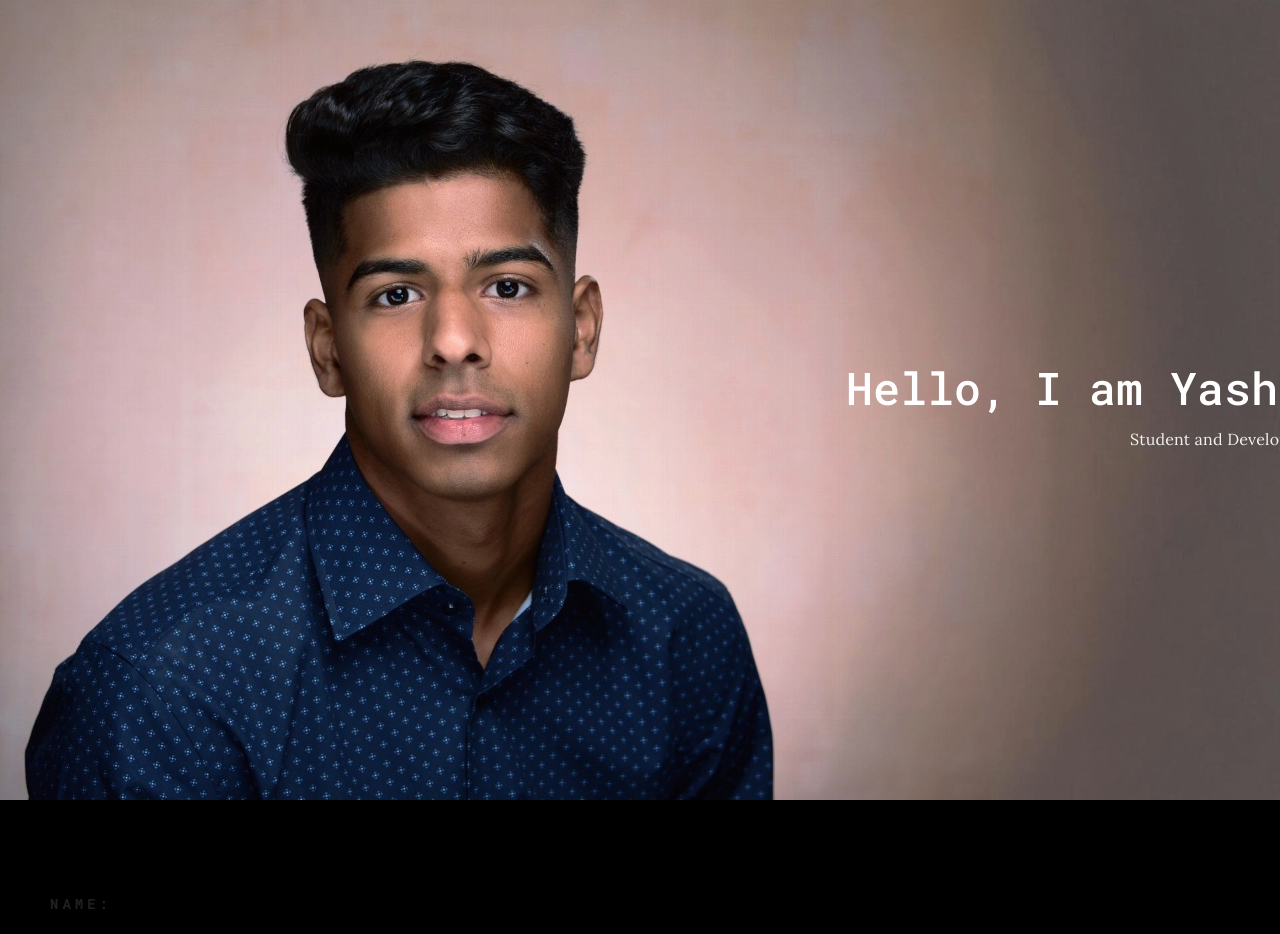
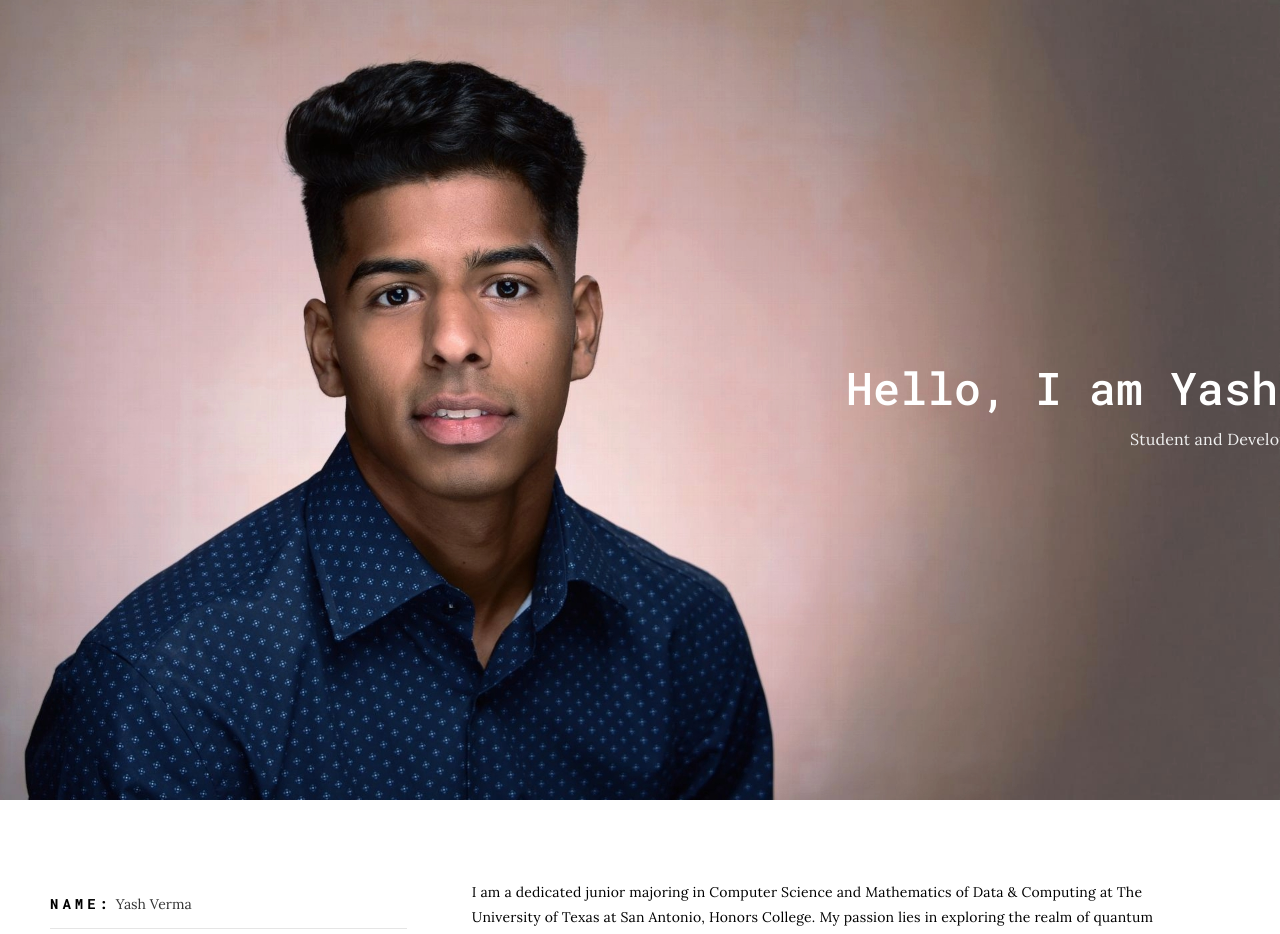
Before and after one commit to yash-yv-verma/Personal-Website, a Next.js app: page / in a window 1280 px wide. Shown: the top 934 px of the page. Built offline with nearby package versions, Linux system fonts and the light colour scheme.

Commit message:
fixvasd
fix: color scheme advanced for home page

```diff
--- a/public/css/tooplate-style.css
+++ b/public/css/tooplate-style.css
@@ -610,9 +610,10 @@ a.btn-custom{
 -----------------------------------------*/
 
 footer {
-  background: #2b2b2b;
+  background: #000000 !important;
   text-align: center;
   padding: 120px 0;
+  border-top: 1px solid #333333;
 }
 
 footer p {
@@ -638,9 +639,9 @@ footer p {
 }
 
 .social-icon li a {
-  background: #ffffff;
+  background: #4a4a4a;
   border-radius: 100%;
-  color: #454545;
+  color: #ffffff;
   cursor: pointer;
   font-size: 20px;
   text-decoration: none;
@@ -653,11 +654,12 @@ footer p {
   position: relative;
   top: 0;
   margin: 0px 6px 10px 6px;
+  border: 2px solid #4a4a4a;
 }
 
 .social-icon li a:hover {
-  background: #000000;
-  color: #ffffff;
+  background: #ffffff;
+  color: #4a4a4a;
   transform: scale(1.1);
   top: -5px;
 }
--- a/src/components/layout/GlobalStyles.js
+++ b/src/components/layout/GlobalStyles.js
@@ -50,14 +50,14 @@ export default function GlobalStyles() {
       }
 
       a {
-        color: #757557;
+        color: #ffffff;
         -webkit-transition: 0.5s;
         transition: 0.5s;
         text-decoration: none !important;
       }
 
       a:hover, a:active, a:focus {
-        color: #000000;
+        color: #cccccc;
         outline: none;
       }
 
@@ -80,14 +80,14 @@ export default function GlobalStyles() {
       }
 
       h2 {
-        color: #2b2b2b;
+        color: #ffffff;
         font-size: 35px;
         line-height: 52px;
         margin-top: 0px;
       }
 
       h3 {
-        color: #282828;
+        color: #ffffff;
         font-size: 16px;
         line-height: 32px;
         letter-spacing: 6px;
@@ -95,7 +95,7 @@ export default function GlobalStyles() {
       }
 
       h4 {
-        color: #353535;
+        color: #ffffff;
         font-size: 20px;
       }
 
@@ -104,7 +104,7 @@ export default function GlobalStyles() {
       }
 
       p {
-        color: #696969;
+        color: #ffffff;
         font-size: 16px;
         font-weight: normal;
         line-height: 25px;
@@ -183,12 +183,30 @@ export default function GlobalStyles() {
         margin-right: 0 !important;
       }
 
-      #about, #research, #extracurricular {
-        background: #f0f6ff;
+      /* Clean Black & White Alternating Theme */
+      #service, #work, #projects, #contact {
+        background: #ffffff;
+        border-bottom: 1px solid #e5e5e5;
       }
 
-      #contact {
-        background: #ffffff;
+      #about, #research, #extracurricular {
+        background: linear-gradient(90deg, #000000 0%, #000000 70%, #1e3a8a 100%);
+        border-bottom: 1px solid #333333;
+      }
+
+      /* Text colors for white sections */
+      #service h2, #service h3, #service h4, #service p,
+      #work h2, #work h3, #work h4, #work p,
+      #projects h2, #projects h3, #projects h4, #projects p,
+      #contact h2, #contact h3, #contact h4, #contact p {
+        color: #000000;
+      }
+
+      /* Text colors for black sections */
+      #about h2, #about h3, #about h4, #about p,
+      #research h2, #research h3, #research h4, #research p,
+      #extracurricular h2, #extracurricular h3, #extracurricular p {
+        color: #e5e5e5;
       }
 
 
@@ -334,12 +352,12 @@ export default function GlobalStyles() {
 
       .info-list > li > strong {
         letter-spacing: 4px;
-        color: #202020;
+        color: #ffffff;
         text-transform: uppercase;
       }
 
       .info-list > li > span {
-        color: rgba(0,0,0,.6);
+        color: #a1a1aa;
       }
 
       /*---------------------------------------
@@ -372,7 +390,7 @@ export default function GlobalStyles() {
         padding-left: 40px;
         margin-bottom: 40px;
         font-size: 14px;
-        color: rgba(0,0,0,.6);
+        color: #ffffff;
         line-height: 1.8em;
       }
 
@@ -416,17 +434,13 @@ export default function GlobalStyles() {
       .timeline > li > .timeline-content > em {
         margin-bottom: 10px;
         display: block;
-        color: rgba(0,0,0,.8);
-      }
-
-      .timeline > li > .timeline-content > em > span {
-        margin-right: 10px;
+        color: #ffffff;
       }
 
       .timeline > li > .timeline-content > p {
         margin: 0;
         line-height: 1.6em;
-        color: rgba(0,0,0,.6);
+        color: #a1a1aa;
       }
 
       /*---------------------------------------
@@ -614,13 +628,117 @@ export default function GlobalStyles() {
       -----------------------------------------*/
 
       footer {
-        background: #2b2b2b;
+        background: #000000 !important;
         text-align: center;
         padding: 120px 0;
+        border-top: 1px solid #333333;
       }
 
       footer p {
         padding-bottom: 16px;
+        color: #ffffff;
+      }
+
+      footer h1, footer h2, footer h3, footer h4, footer h5, footer h6 {
+        color: #ffffff;
+      }
+
+      /*---------------------------------------
+        Bullet Point Styling - Uniform across all sections
+      -----------------------------------------*/
+
+      ul li, ol li {
+        color: #666666 !important;
+      }
+
+      /* Ensure bullets are visible on all backgrounds - consistent light color */
+      /* Bullet colors for white sections */
+      #service ul li, #service ol li,
+      #work ul li, #work ol li,
+      #projects ul li, #projects ol li,
+      #contact ul li, #contact ol li {
+        color: #333333 !important;
+      }
+
+      /* Bullet colors for black sections */
+      #about ul li, #about ol li,
+      #research ul li, #research ol li,
+      #extracurricular ul li, #extracurricular ol li {
+        color: #cccccc !important;
+      }
+
+      /* Job titles in work section should be black */
+      #work h4, #work .timeline > li > .timeline-content > h4 {
+        color: #000000 !important;
+      }
+
+      /* Experience section text should be black */
+      #work .timeline > li > .timeline-content > em,
+      #work .timeline > li > .timeline-content > p {
+        color: #000000 !important;
+      }
+
+      /* Info list colors for white sections */
+      #service .info-list > li > strong,
+      #work .info-list > li > strong,
+      #projects .info-list > li > strong,
+      #contact .info-list > li > strong {
+        color: #000000;
+      }
+
+      #service .info-list > li > span,
+      #work .info-list > li > span,
+      #projects .info-list > li > span,
+      #contact .info-list > li > span {
+        color: #333333;
+      }
+
+      /* Info list colors for black sections */
+      #about .info-list > li > strong,
+      #research .info-list > li > strong,
+      #extracurricular .info-list > li > strong {
+        color: #e5e5e5;
+      }
+
+      #about .info-list > li > span,
+      #research .info-list > li > span,
+      #extracurricular .info-list > li > span {
+        color: #cccccc;
+      }
+
+      /* Timeline colors for white sections */
+      #work .timeline > li,
+      #projects .timeline > li {
+        color: #000000;
+      }
+
+      #work .timeline > li > .timeline-content > em,
+      #projects .timeline > li > .timeline-content > em {
+        color: #000000;
+      }
+
+      #work .timeline > li > .timeline-content > p,
+      #projects .timeline > li > .timeline-content > p {
+        color: #333333;
+      }
+
+      /* Timeline colors for black sections */
+      #about .timeline > li,
+      #research .timeline > li,
+      #extracurricular .timeline > li {
+        color: #e5e5e5;
+      }
+
+      #about .timeline > li > .timeline-content > em,
+      #research .timeline > li > .timeline-content > em,
+      #extracurricular .timeline > li > .timeline-content > em {
+        color: #e5e5e5;
+      }
+
+      #about .timeline > li > .timeline-content > p,
+      #research .timeline > li > .timeline-content > p,
+      #extracurricular .timeline > li > .timeline-content > p {
+        color: #cccccc;
       }
 
       /*---------------------------------------
@@ -640,9 +758,9 @@ export default function GlobalStyles() {
       }
 
       .social-icon li a {
-        background: #ffffff;
+        background: #000000;
         border-radius: 100%;
-        color: #454545;
+        color: #ffffff;
         cursor: pointer;
         font-size: 20px;
         text-decoration: none;
@@ -655,11 +773,12 @@ export default function GlobalStyles() {
         position: relative;
         top: 0;
         margin: 0px 6px 10px 6px;
+        border: 2px solid #ffffff;
       }
 
       .social-icon li a:hover {
-        background: #000000;
-        color: #ffffff;
+        background: #ffffff;
+        color: #000000;
         transform: scale(1.1);
         top: -5px;
       }
@@ -803,6 +922,120 @@ export default function GlobalStyles() {
           padding-top: 0;
         }
       }
+
+      /* Project cards - make them black with gradient */
+      .service-thumb {
+        background: linear-gradient(135deg, #000000 0%, #000000 40%, #1a1a2e 70%, #1e3a8a 100%) !important;
+        border: 1px solid #1e3a8a !important; /* Blue border */
+      }
+
+      .service-thumb h3,
+      .service-thumb h4,
+      .service-thumb p,
+      .service-thumb .fa {
+        color: #e5e5e5 !important;
+      }
+
+      .service-thumb:hover {
+        background: #ffffff !important;
+        border: 2px solid #1e3a8a !important;
+      }
+
+      .service-thumb:hover h3,
+      .service-thumb:hover h4,
+      .service-thumb:hover p {
+        color: #000000 !important;
+      }
+
+      .service-thumb:hover .fa {
+        color: #1e3a8a !important;
+      }
+
+      /* Skill tags - make them purple instead of gray */
+      .skill {
+        background: #1a1625 !important;
+        color: #ffffff !important;
+        border-color: #ffffff !important;
+      }
+
+      .skill:hover {
+        background: #000000 !important;
+        color: #ffffff !important;
+        border-color: #000000 !important;
+      }
+
+      .service-thumb:hover .skill {
+        background: #1e3a8a !important; /* Blue background when card hovered */
+        color: #ffffff !important;
+        border-color: #1e3a8a !important;
+      }
+
+      .service-thumb:hover .skill:hover {
+        background: #ffffff !important;
+        color: #000000 !important;
+        border-color: #1e3a8a !important; /* Blue border on combined hover */
+      }
+
+      /* Button styles to match home page theme */
+      .btn-custom {
+        background: linear-gradient(135deg, #000000 0%, #1a1a2e 50%, #1e3a8a 100%) !important;
+        color: #e5e5e5 !important;
+        border: 1px solid #1e3a8a !important;
+        border-radius: 2px !important;
+        padding: 20px 40px !important;
+        text-decoration: none !important;
+        font-weight: 600 !important;
+        letter-spacing: 2px !important;
+        text-transform: uppercase !important;
+        transition: all 0.3s ease !important;
+        display: inline-block !important;
+        position: relative !important;
+        overflow: hidden !important;
+      }
+
+      .btn-custom:hover {
+        background: linear-gradient(135deg, #1e3a8a 0%, #1a1a2e 50%, #000000 100%) !important;
+        color: #ffffff !important;
+        transform: translateY(-2px) !important;
+        box-shadow: 0 8px 25px rgba(30, 58, 138, 0.3) !important;
+      }
+
+      .btn-custom:before {
+        content: '' !important;
+        position: absolute !important;
+        top: 0 !important;
+        left: -100% !important;
+        width: 100% !important;
+        height: 100% !important;
+        background: linear-gradient(90deg, transparent, rgba(255, 255, 255, 0.1), transparent) !important;
+        transition: left 0.5s !important;
+      }
+
+      .btn-custom:hover:before {
+        left: 100% !important;
+      }
+
+      /* Fix button alignment */
+      .about-btns {
+        text-align: left !important;
+        margin-top: 30px !important;
+        padding-left: 0 !important;
+        margin-left: 0 !important;
+      }
+
+      .btn-custom {
+        text-align: center !important;
+        margin: 0 !important;
+        vertical-align: middle !important;
+        line-height: normal !important;
+        display: inline-block !important;
+      }
+
+      /* Ensure button aligns with text content */
+      .col-md-8 .about-btns {
+        padding-left: 0 !important;
+        margin-left: 0 !important;
+      }
     `}</style>
   );
 }
--- a/src/components/sections/ServiceSection.js
+++ b/src/components/sections/ServiceSection.js
@@ -36,7 +36,7 @@ export default function ServiceSection({ backgroundColor = '#fff' }) {
               <p>Outside academia, I serve as a Computer Science Tutor at the University of Texas, San Antonio, where I assist students in understanding programming concepts and overcoming challenges in various courses.</p>
             </div>
             <div className="about-btns">
-              <a target="_blank" href="/images/Resume.pdf" className="btn-custom btn-color" download="Yash Verma Resume">Download Resume</a>
+              <a href="/resume" className="btn-custom btn-color">View Resume</a>
             </div>
           </div>
         </div>
@@ -148,7 +148,7 @@ export default function ServiceSection({ backgroundColor = '#fff' }) {
         .about-text {
           margin-bottom: 25px;
           line-height: 1.8em;
-          margin-left: -25px;
+          margin-left: 0;
           padding-right: 20px;
         }
 
@@ -165,6 +165,8 @@ export default function ServiceSection({ backgroundColor = '#fff' }) {
 
         .about-btns {
           margin-top: 30px;
+          margin-left: 0;
+          padding-left: 0;
         }
 
         .about-btns > .btn-custom {
```
